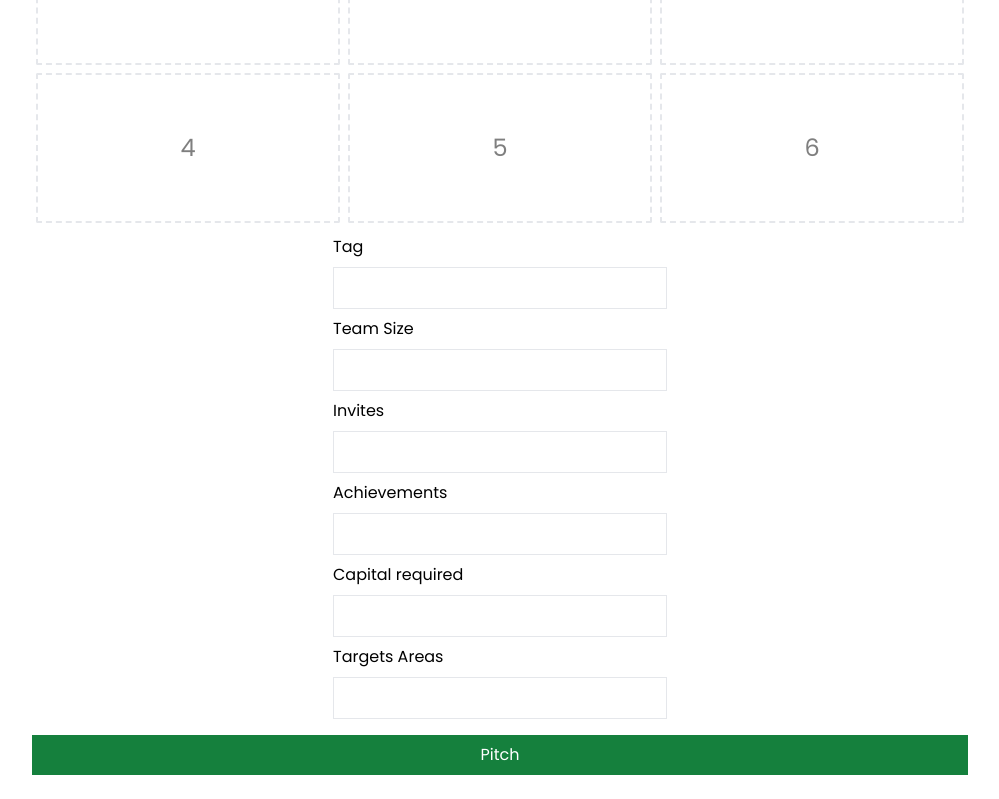
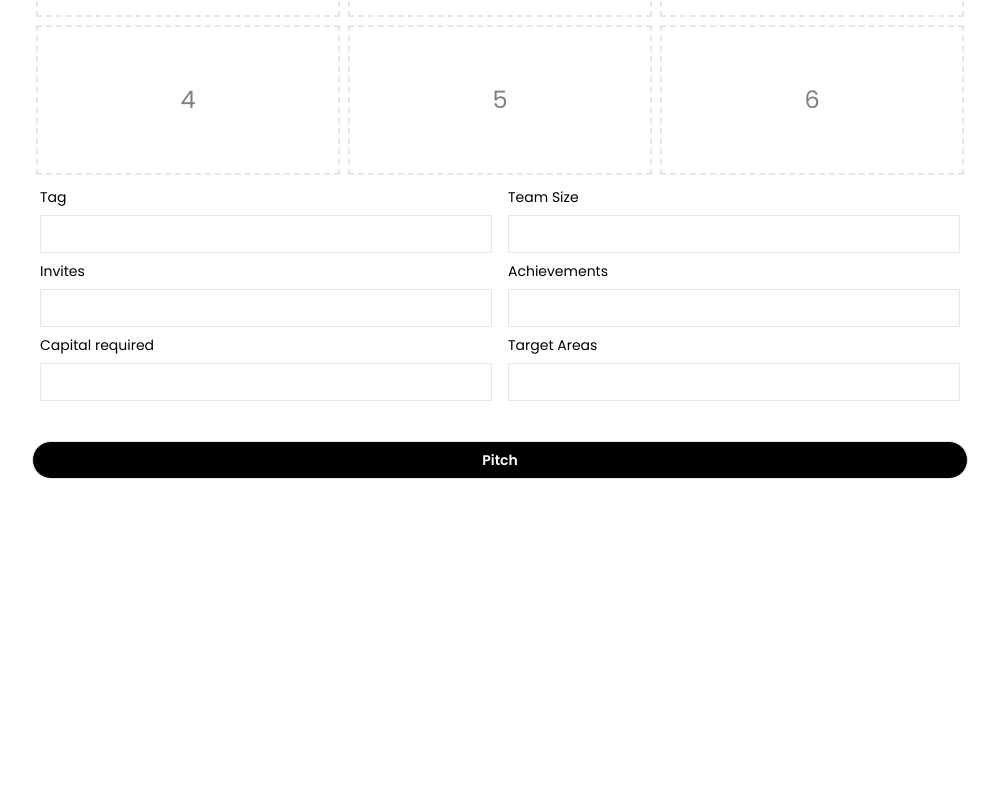
Before and after one commit to Mintuka/Connect-Investors-and-Entrepreneurs, a Next.js app: page /post in a window 1280 px wide. Shown: the part 503-1302 px from the top of the page, without its empty margins (140-1139 px from the left). After the commit the page ends 998 px from the top, so only its background shows below. Built offline with nearby package versions, Linux system fonts and the light colour scheme; no server answers.

Commit message:
fix pitch ui

```diff
--- a/app/layout.tsx
+++ b/app/layout.tsx
@@ -8,7 +8,7 @@ import AuthProvider from '@/components/AuthProvider'
 const inter = Inter({ subsets: ['latin'] })
 
 export const metadata: Metadata = {
-  title: 'Create Next App',
+  title: 'Share',
   description: 'Generated by create next app',
 }
 
--- a/app/post/page.tsx
+++ b/app/post/page.tsx
@@ -43,7 +43,7 @@ const Post = () => {
 
     return (
         <>
-          <div className="flex flex-col items-center p-4 w-full">
+          <div className="flex flex-col items-center p-4 w-full text-sm">
             <div className="flex flex-col w-3/4">
               <label htmlFor="post" className="mx-2">Pitch</label>
               <textarea name="post" id="post" placeholder="write your business idea" cols={30} rows={10} className="border outline-none p-2 m-2" disabled={submitting} value={data.post} onChange={(e:ChangeEvent<any>) => setData({...data, post: e.target.value})}/>
@@ -66,25 +66,39 @@ const Post = () => {
                 }
               </div>
             </div>
-            <div className="flex flex-col">
+            <div className="flex items-center justify-between w-3/4">
+              <div className="flex flex-col flex-grow">
                 <label htmlFor="tag" className="mx-2">Tag</label>
                 <input type="text" className="border outline-none p-2 m-2" disabled={submitting} onChange={(e:ChangeEvent<any>) => setData({...data, tag: e.target.value})}/>
+              </div>
+              <div className="flex flex-col flex-grow">
                 <label htmlFor="tag" className="mx-2">Team Size</label>
                 <input type="text" className="border outline-none p-2 m-2" disabled={submitting} onChange={(e:ChangeEvent<any>) => setData({...data, tag: e.target.value})}/>
               </div>
-            <div className="flex flex-col">
+            </div>
+
+            <div className="flex items-center justify-between w-3/4">
+              <div className="flex flex-col flex-grow">
                 <label htmlFor="tag" className="mx-2">Invites</label>
                 <input type="text" className="border outline-none p-2 m-2" disabled={submitting} onChange={(e:ChangeEvent<any>) => setData({...data, tag: e.target.value})}/>
+              </div>
+              <div className="flex flex-col flex-grow">
                 <label htmlFor="tag" className="mx-2">Achievements</label>
                 <input type="text" className="border outline-none p-2 m-2" disabled={submitting} onChange={(e:ChangeEvent<any>) => setData({...data, tag: e.target.value})}/>
               </div>
-            <div className="flex flex-col">
+            </div>
+
+            <div className="flex items-center justify-between w-3/4 mb-8">
+              <div className="flex flex-col flex-grow">
                 <label htmlFor="post" className="mx-2">Capital required</label>
                 <input type="text" className="border outline-none p-2 m-2" disabled={submitting} onChange={(e:ChangeEvent<any>) => setData({...data, tag: e.target.value})}/>
-              <label htmlFor="tag" className="mx-2">Targets Areas</label>
+              </div>
+              <div className="flex flex-col flex-grow">
+                <label htmlFor="tag" className="mx-2">Target Areas</label>
                 <input type="text" className="border outline-none p-2 m-2" disabled={submitting} onChange={(e:ChangeEvent<any>) => setData({...data, tag: e.target.value})}/>
               </div>
-            <button className="flex justify-center items-center w-3/4 bg-green-700 text-white p-2 m-2" onClick={createPost} disabled={submitting} >
+            </div>
+            <button className="py-2 px-6 w-3/4 cursor-pointer flex justify-center items-center border rounded-[48px] font-semibold text-white bg-black" onClick={createPost} disabled={submitting} >
               <div className="relative w-[fit-content] decoration-sky-500">
                 Pitch
                 {submitting && <Image src='assets/images/loading.svg' width={25} height={25} alt='loading' className="absolute top-0 left-[-30px]"/>}
--- a/components/navbar/Navbar.tsx
+++ b/components/navbar/Navbar.tsx
@@ -31,7 +31,7 @@ const Navbar = () => {
                 </div>
                 <div className='flex items-center'>
                     <div className='mx-3 font-[500] text-[14px] border-b-2 border-black'>All</div>
-                    <div className='mx-3 font-[500] text-[14px] text-[rgba(0,0,0,0.5)]'>Engineering</div>
+                    <div className='mx-3 font-[500] text-[14px] text-[rgba(0,0,0,0.5)]'>Tech</div>
                     <div className='mx-3 font-[500] text-[14px] text-[rgba(0,0,0,0.5)]'>Finance</div>
                 </div>
                 <div className='flex items-center'>
```
Lines whose indentation alone changed are shown as unchanged.
